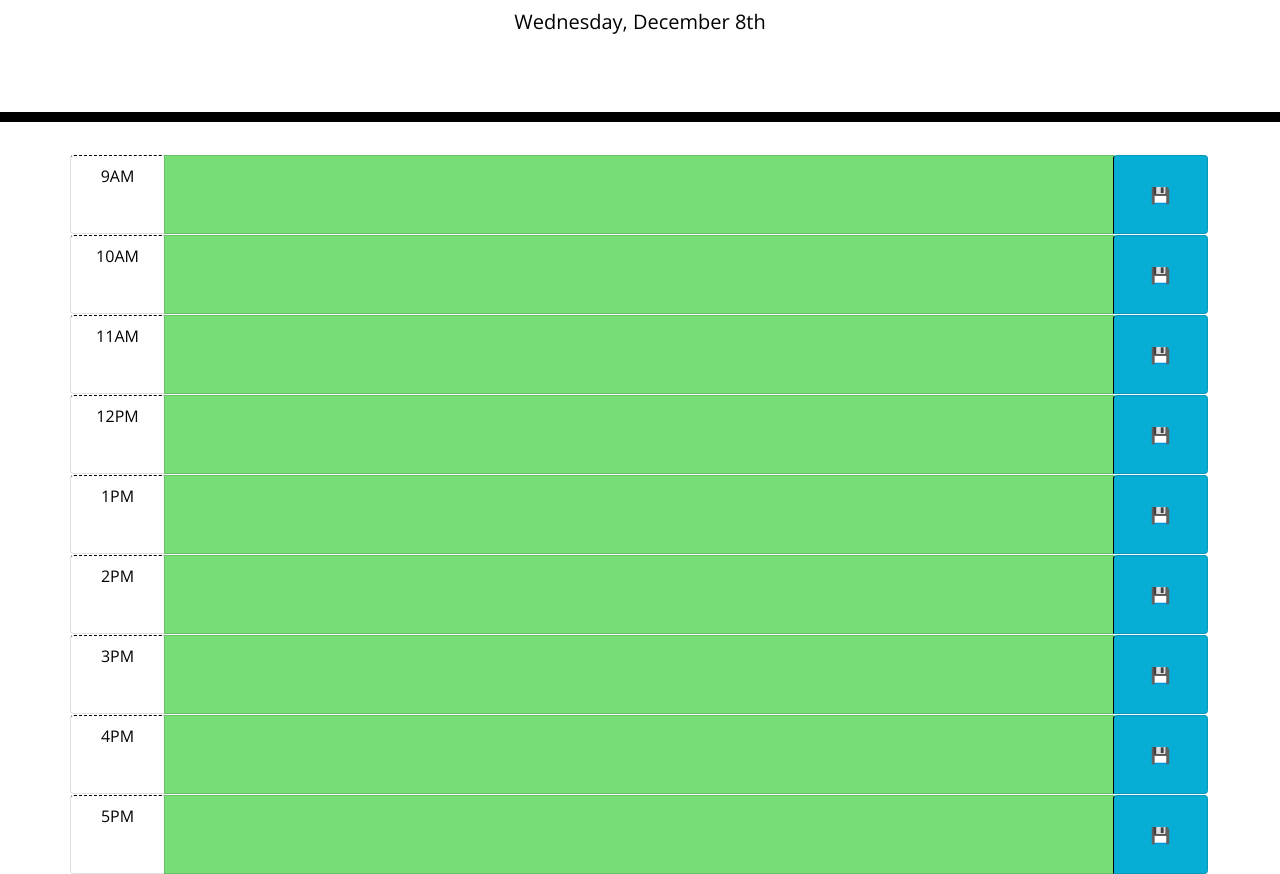
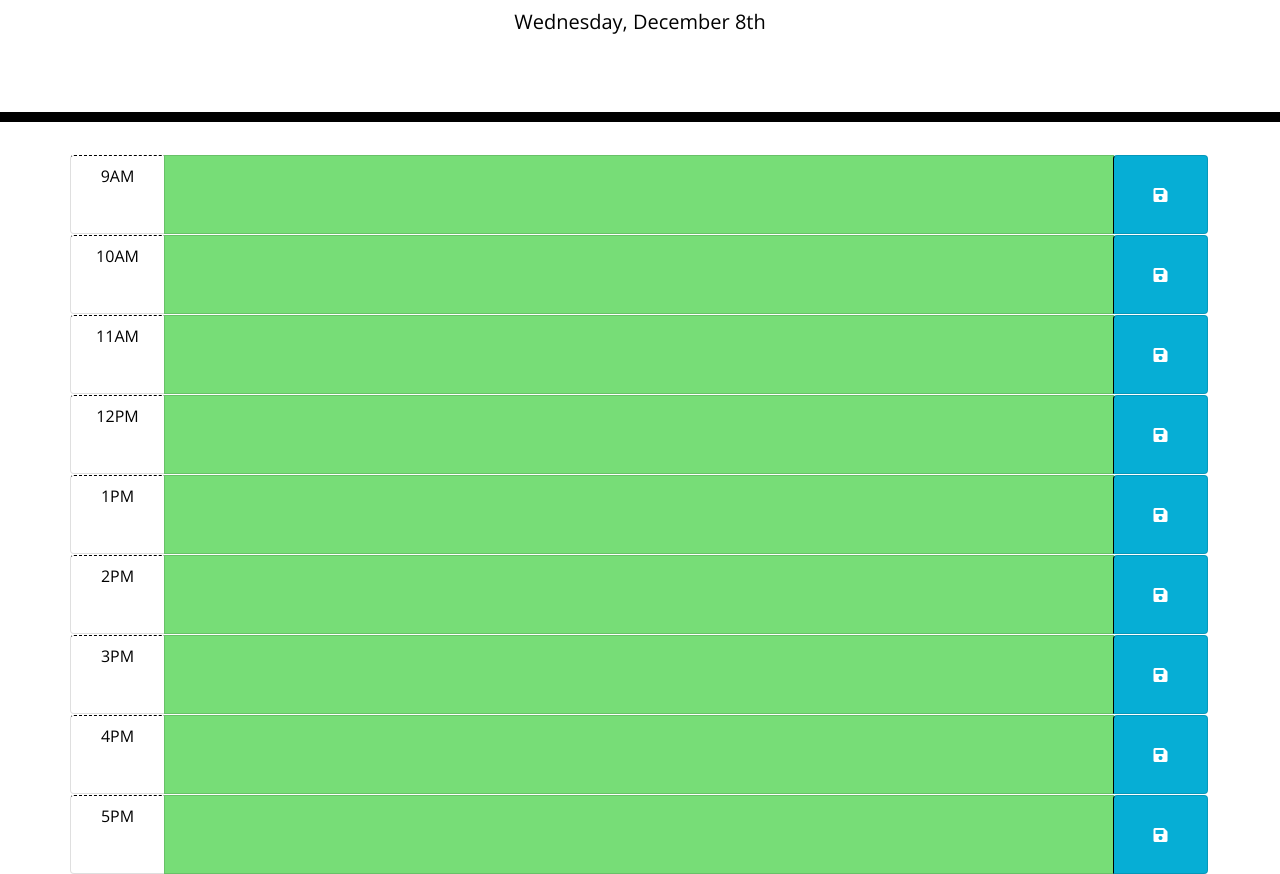
Before and after one commit to glazovg/work-day-scheduler-hw, a plain HTML site: page index.html in a window 1280 px wide. Shown: the part 182-1056 px from the top of the page. Drawn offline with nearby package versions, Linux system fonts and the light colour scheme.

Commit message:
Changing save icon

```diff
--- a/assets/css/style.css
+++ b/assets/css/style.css
@@ -65,7 +65,7 @@ textarea {
   color: white;
 }
 
-.saveBtn:hover {
+.saveBtn i:hover {
   font-size: 20px;
   transition: all 0.3s ease-in-out;
 }
--- a/index.html
+++ b/index.html
@@ -32,47 +32,47 @@
       <ul class="list-group list-group-horizontal row time-block">
         <div class="list-group-item hour col-md-1 col-2">9AM</div>
         <textarea type="text" class="list-group-item description col-md-10 col-8" aria-describedby="button-addon2"></textarea>
-        <button class="btn saveBtn btn-outline-secondary list-group-item col-md-1 col-2" type="button">&#128190</button>
+        <button class="btn saveBtn btn-outline-secondary list-group-item col-md-1 col-2" type="button"><i class="fas fa-save"></i></button>
       </ul>
       <ul class="list-group list-group-horizontal row time-block">
         <div class="list-group-item hour col-md-1 col-2">10AM</div>
         <textarea type="text" class="list-group-item description col-md-10 col-8" aria-describedby="button-addon2"></textarea>
-        <button class="btn saveBtn btn-outline-secondary list-group-item col-md-1 col-2" type="button">&#128190</button>
+        <button class="btn saveBtn btn-outline-secondary list-group-item col-md-1 col-2" type="button"><i class="fas fa-save"></i></button>
       </ul>
       <ul class="list-group list-group-horizontal row time-block">
         <div class="list-group-item hour col-md-1 col-2">11AM</div>
         <textarea type="text" class="list-group-item description col-md-10 col-8" aria-describedby="button-addon2"></textarea>
-        <button class="btn saveBtn btn-outline-secondary list-group-item col-md-1 col-2" type="button">&#128190</button>
+        <button class="btn saveBtn btn-outline-secondary list-group-item col-md-1 col-2" type="button"><i class="fas fa-save"></i></button>
       </ul>
       <ul class="list-group list-group-horizontal row time-block">
         <div class="list-group-item hour col-md-1 col-2">12PM</div>
         <textarea type="text" class="list-group-item description col-md-10 col-8" aria-describedby="button-addon2"></textarea>
-        <button class="btn saveBtn btn-outline-secondary list-group-item col-md-1 col-2" type="button">&#128190</button>
+        <button class="btn saveBtn btn-outline-secondary list-group-item col-md-1 col-2" type="button"><i class="fas fa-save"></i></button>
       </ul>
       <ul class="list-group list-group-horizontal row time-block">
         <div class="list-group-item hour col-md-1 col-2">1PM</div>
         <textarea type="text" class="list-group-item description col-md-10 col-8" aria-describedby="button-addon2"></textarea>
-        <button class="btn saveBtn btn-outline-secondary list-group-item col-md-1 col-2" type="button">&#128190</button>
+        <button class="btn saveBtn btn-outline-secondary list-group-item col-md-1 col-2" type="button"><i class="fas fa-save"></i></button>
       </ul>
       <ul class="list-group list-group-horizontal row time-block">
         <div class="list-group-item hour col-md-1 col-2">2PM</div>
         <textarea type="text" class="list-group-item description col-md-10 col-8" aria-describedby="button-addon2"></textarea>
-        <button class="btn saveBtn btn-outline-secondary list-group-item col-md-1 col-2" type="button">&#128190</button>
+        <button class="btn saveBtn btn-outline-secondary list-group-item col-md-1 col-2" type="button"><i class="fas fa-save"></i></button>
       </ul>
       <ul class="list-group list-group-horizontal row time-block">
         <div class="list-group-item hour col-md-1 col-2">3PM</div>
         <textarea type="text" class="list-group-item description col-md-10 col-8" aria-describedby="button-addon2"></textarea>
-        <button class="btn saveBtn btn-outline-secondary list-group-item col-md-1 col-2" type="button">&#128190</button>
+        <button class="btn saveBtn btn-outline-secondary list-group-item col-md-1 col-2" type="button"><i class="fas fa-save"></i></button>
       </ul>
       <ul class="list-group list-group-horizontal row time-block">
         <div class="list-group-item hour col-md-1 col-2">4PM</div>
         <textarea type="text" class="list-group-item description col-md-10 col-8" aria-describedby="button-addon2"></textarea>
-        <button class="btn saveBtn btn-outline-secondary list-group-item col-md-1 col-2" type="button">&#128190</button>
+        <button class="btn saveBtn btn-outline-secondary list-group-item col-md-1 col-2" type="button"><i class="fas fa-save"></i></button>
       </ul>
       <ul class="list-group list-group-horizontal row time-block">
         <div class="list-group-item hour col-md-1 col-2">5PM</div>
         <textarea type="text" class="list-group-item description col-md-10 col-8" aria-describedby="button-addon2"></textarea>
-        <button class="btn saveBtn btn-outline-secondary list-group-item col-md-1 col-2" type="button">&#128190</button>
+        <button class="btn saveBtn btn-outline-secondary list-group-item col-md-1 col-2" type="button"><i class="fas fa-save"></i></button>
       </ul>
 
     </div>
```
